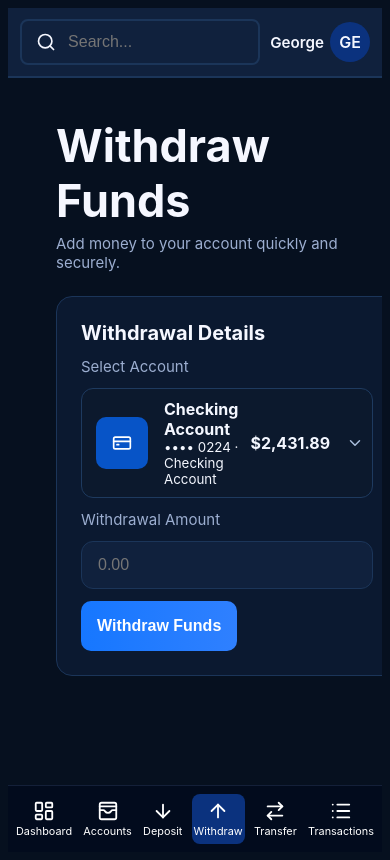
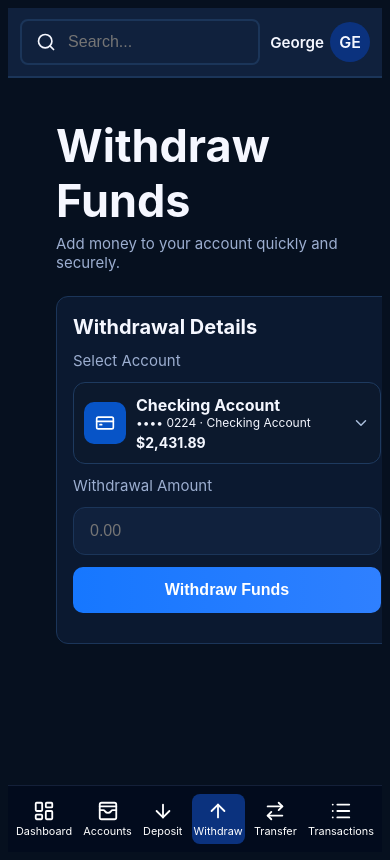
Before and after one commit to jdv75/Bank-Interface-Application, a React (Vite) app: page /withdraw in a window 390 px wide. Built offline with nearby package versions, Linux system fonts and the light colour scheme.

Commit message:
Move error message to text on page, fixed component dimensions for smaller devices

```diff
--- a/src/components/DepositWithdrawForm/DepositWithdrawForm.css
+++ b/src/components/DepositWithdrawForm/DepositWithdrawForm.css
@@ -214,3 +214,58 @@
 .dw-submit:hover {
     filter: brightness(1.1);
 }
+
+@media (max-width: 560px) {
+    .dw-form {
+        box-sizing: border-box;
+        width: 100%;
+        padding: 18px 16px;
+        border-radius: 12px;
+    }
+
+    .dw-select {
+        gap: 10px;
+        min-height: 64px;
+        padding: 8px 10px;
+    }
+
+    .dw-select-icon {
+        width: 42px;
+        height: 42px;
+        flex-basis: 42px;
+    }
+
+    .dw-select-summary {
+        min-width: 0;
+        flex-direction: column;
+        align-items: flex-start;
+        gap: 4px;
+    }
+
+    .dw-account-details {
+        min-width: 0;
+        overflow-wrap: anywhere;
+    }
+
+    .dw-account-details small {
+        font-size: 12px;
+    }
+
+    .dw-account-balance {
+        font-size: 14px;
+    }
+
+    .dw-amount input {
+        min-width: 0;
+    }
+
+    .dw-submit {
+        width: 100%;
+        padding: 14px 12px;
+    }
+
+    .dw-submitResult {
+        display: block;
+        padding: 12px 0 0;
+    }
+}
--- a/src/components/DepositWithdrawForm/DepositWithdrawForm.tsx
+++ b/src/components/DepositWithdrawForm/DepositWithdrawForm.tsx
@@ -53,6 +53,7 @@ function DepositWithdrawForm({ type }: { type: TransactionType }) {
     const [submit, setSubmit] = useState(false);
     const [result, setResult] = useState("");
     const [showResult, setShowResult] = useState(false);
+    const [error, setError] = useState("");
     // const [method, setMethod] = useState<string>(config.methods[0].id);
 
 
@@ -97,7 +98,8 @@ function DepositWithdrawForm({ type }: { type: TransactionType }) {
             if (error instanceof Error) {
                 setResult("failed");
                 console.error("An error occurred:", error.message);
-                alert(`An error occurred: ${error.message}`);
+                setError(error.message);
+                // alert(`An error occurred: ${error.message}`);
             }
 
         } finally {
@@ -106,7 +108,7 @@ function DepositWithdrawForm({ type }: { type: TransactionType }) {
         }
         }, 1000);
 
-
+        setError("");
         setAmount("");
     };
 
@@ -200,7 +202,7 @@ function DepositWithdrawForm({ type }: { type: TransactionType }) {
 
                 <span className="dw-submitResult">
                     {
-                        showResult ? result == "success" ? <strong>Transaction Successful!</strong> : <strong>Transaction Failed</strong>
+                        showResult ? result == "success" ? <strong>Transaction Successful!</strong> : <strong className="dw-error">{error}</strong>
                         : null
                     }
                 </span>
--- a/src/services/transactionService.ts
+++ b/src/services/transactionService.ts
@@ -88,7 +88,7 @@ function createTransactionId(transactions: Transaction[]): string {
     return `txn_${String(highestId + 1).padStart(3, "0")}`;
 }
 
-export function addTransaction(userId: string, accountId: string, transactionType: Exclude<Transaction["type"], "transfer">, createdAt: string, transactionAmount: number): void {
+export function addTransaction(accountId: string, transactionType: Exclude<Transaction["type"], "transfer">, createdAt: string, transactionAmount: number): void {
     const transaction: Transaction = {
         type: transactionType,
         amount: transactionAmount,
```
